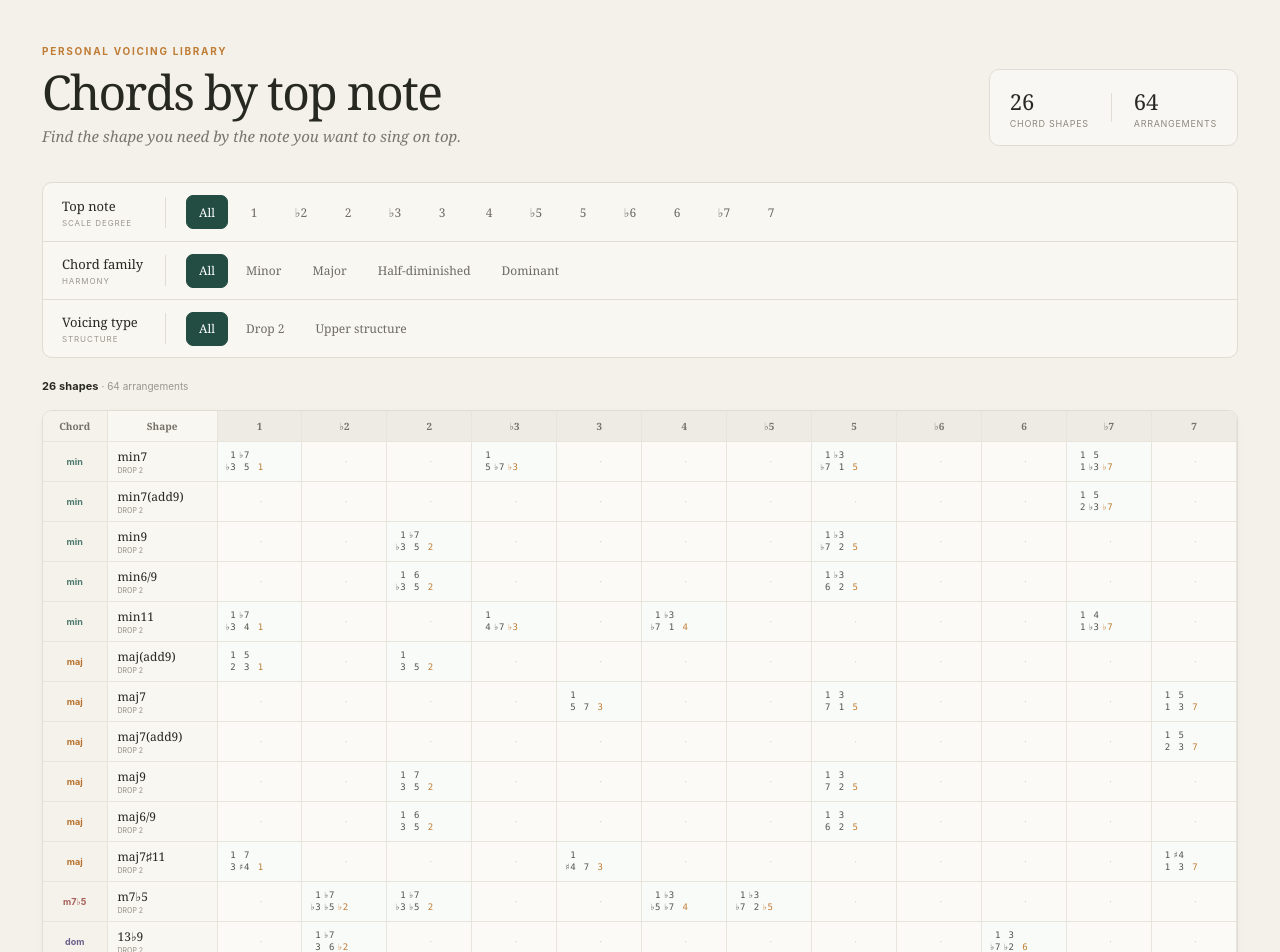
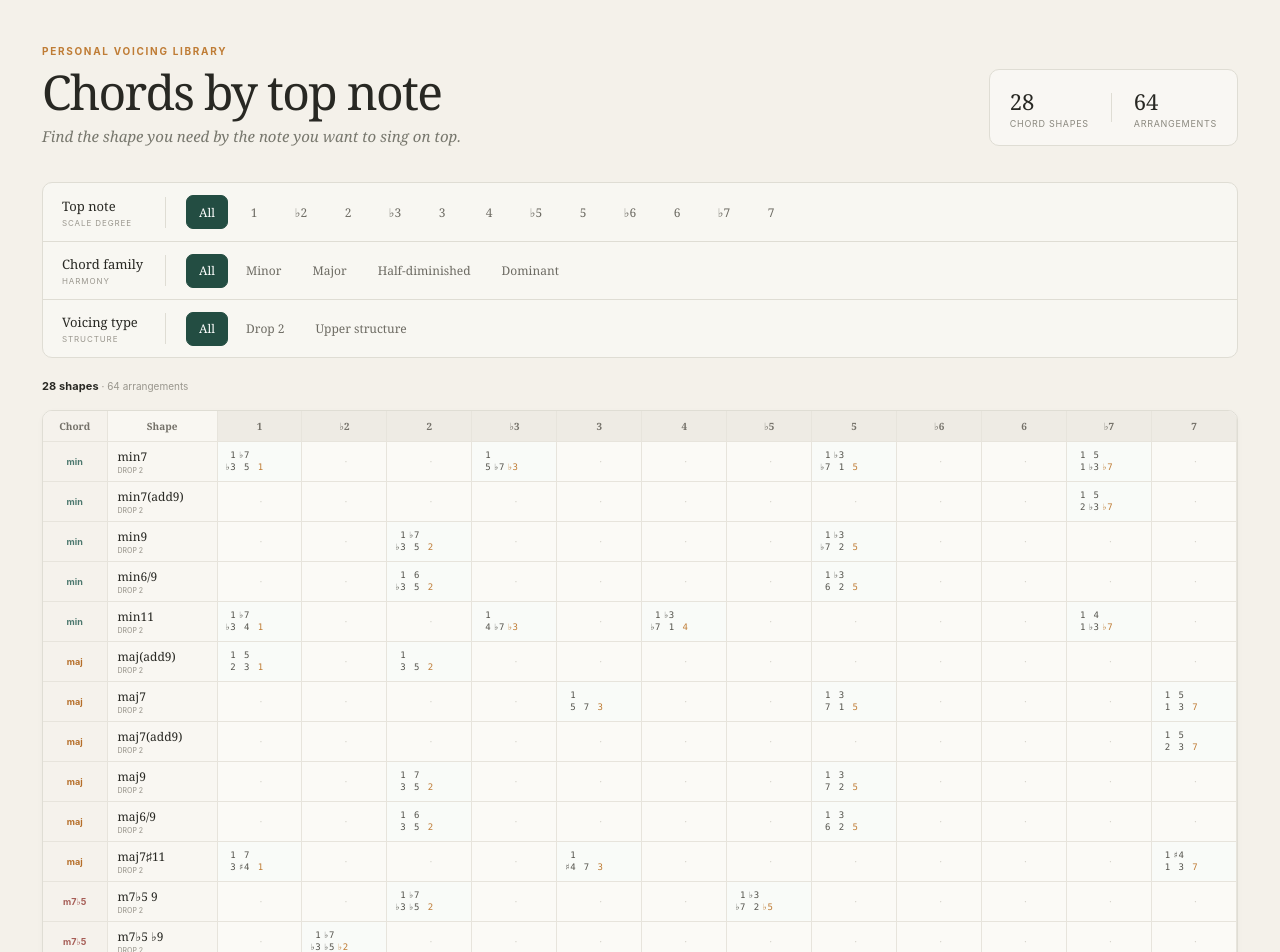
Before and after one commit to spironorpheus/vanarana, a React (Vite) app: page / in a window 1280 px wide. Shown: the top 952 px of the page. Built offline with nearby package versions, Linux system fonts and the light colour scheme.

Commit message:
Split half diminished extensions into rows

```diff
--- a/src/data/chords.ts
+++ b/src/data/chords.ts
@@ -181,13 +181,19 @@ export const chordShapes: ChordShape[] = [
     ],
   },
   {
-    id: 'm7b5-drop2', family: 'half-diminished', name: 'm7♭5', technique: 'Drop 2', status: 'learning',
+    id: 'm7b5-9-drop2', family: 'half-diminished', name: 'm7♭5 9', technique: 'Drop 2', status: 'learning',
     voicings: [
       { stacks: ['1 ♭7', '♭3 ♭5 2'] },
-      { stacks: ['1 ♭7', '♭3 ♭5 ♭2'] },
-      { stacks: ['1 ♭3', '♭5 ♭7 4'] },
       { stacks: ['1 ♭3', '♭7 2 ♭5'] },
     ],
+  },
+  {
+    id: 'm7b5-b9-drop2', family: 'half-diminished', name: 'm7♭5 ♭9', technique: 'Drop 2', status: 'learning',
+    voicings: [{ stacks: ['1 ♭7', '♭3 ♭5 ♭2'] }],
+  },
+  {
+    id: 'm11b5-drop2', family: 'half-diminished', name: 'm11♭5', technique: 'Drop 2', status: 'learning',
+    voicings: [{ stacks: ['1 ♭3', '♭5 ♭7 4'] }],
   },
   {
     id: '13b9-drop2', family: 'dominant', name: '13♭9', technique: 'Drop 2', status: 'learning',
```
